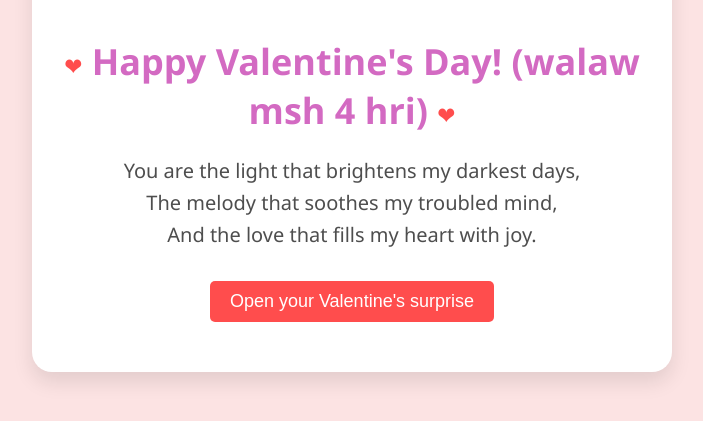
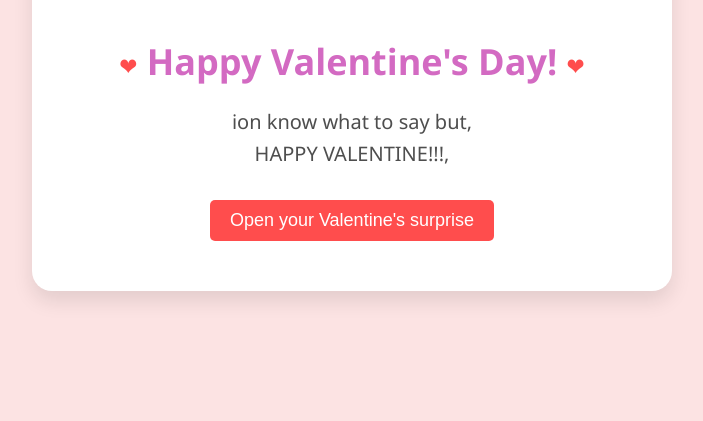
Before and after one commit to lemonzena/valentineges, a plain HTML site: page index.html in a window 1280 px wide. Shown: the part 333-754 px from the top of the page, without its empty margins (288-991 px from the left). Drawn offline with Linux system fonts and the light colour scheme.

Commit message:
Update index.html

```diff
--- a/index.html
+++ b/index.html
@@ -67,10 +67,10 @@
         <div class="decor">
             <img src="https://i.imgur.com/Q2KFchf.jpeg" width="300" height="400" alt="Heart">
         </div>
-        <h1><span class="heart">❤</span> Happy Valentine's Day! (walaw msh 4 hri) <span class="heart">❤</span></h1>
-        <p>You are the light that brightens my darkest days,<br>
-        The melody that soothes my troubled mind,<br>
-        And the love that fills my heart with joy.</p>
+        <h1><span class="heart">❤</span> Happy Valentine's Day! <span class="heart">❤</span></h1>
+        <p>ion know what to say but,<br>
+        HAPPY VALENTINE!!!,<br>
+        </p>
         <button class="button" onclick="revealMessage()">Open your Valentine's surprise</button>
         <p id="hiddenMessage" style="display: none;">You are my everything and I am so grateful to have you in my life. Happy Valentine's Day, my love!</p>
 
```
